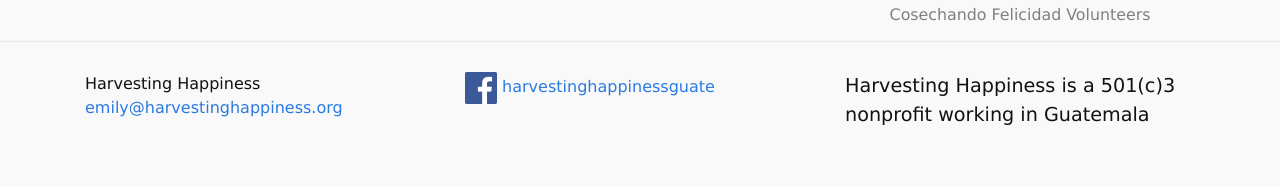
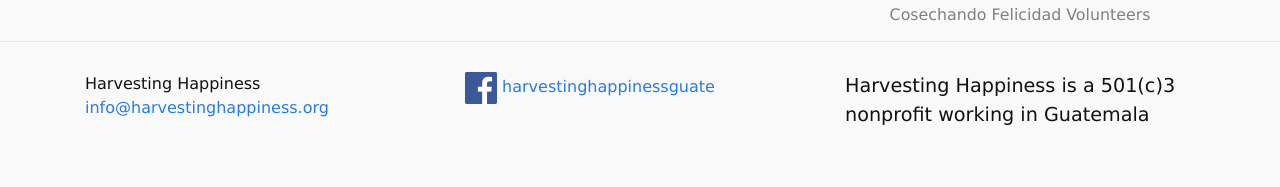
Before and after one commit to harvestinghappiness/harvestinghappiness.github.io, a Jekyll site: the page built from home.md, in a window 1280 px wide. Shown: the part 715-902 px from the top of the page. Built offline with Jekyll 4.4.1, drawn with Linux system fonts in a browser that asks for light colours.

Commit message:
Update _config.yml

```diff
--- a/_config.yml
+++ b/_config.yml
@@ -1,6 +1,6 @@
 # Site settings
 title: Harvesting Happiness
-email: emily@harvestinghappiness.org
+email: info@harvestinghappiness.org
 description: > # this means to ignore newlines until "baseurl:"
   Cosechando Felicidad, Harvesting Happiness, is a non-profit corporation
   working in Santa Maria de Jesús, Guatemala. Our goal is to empower the
```
